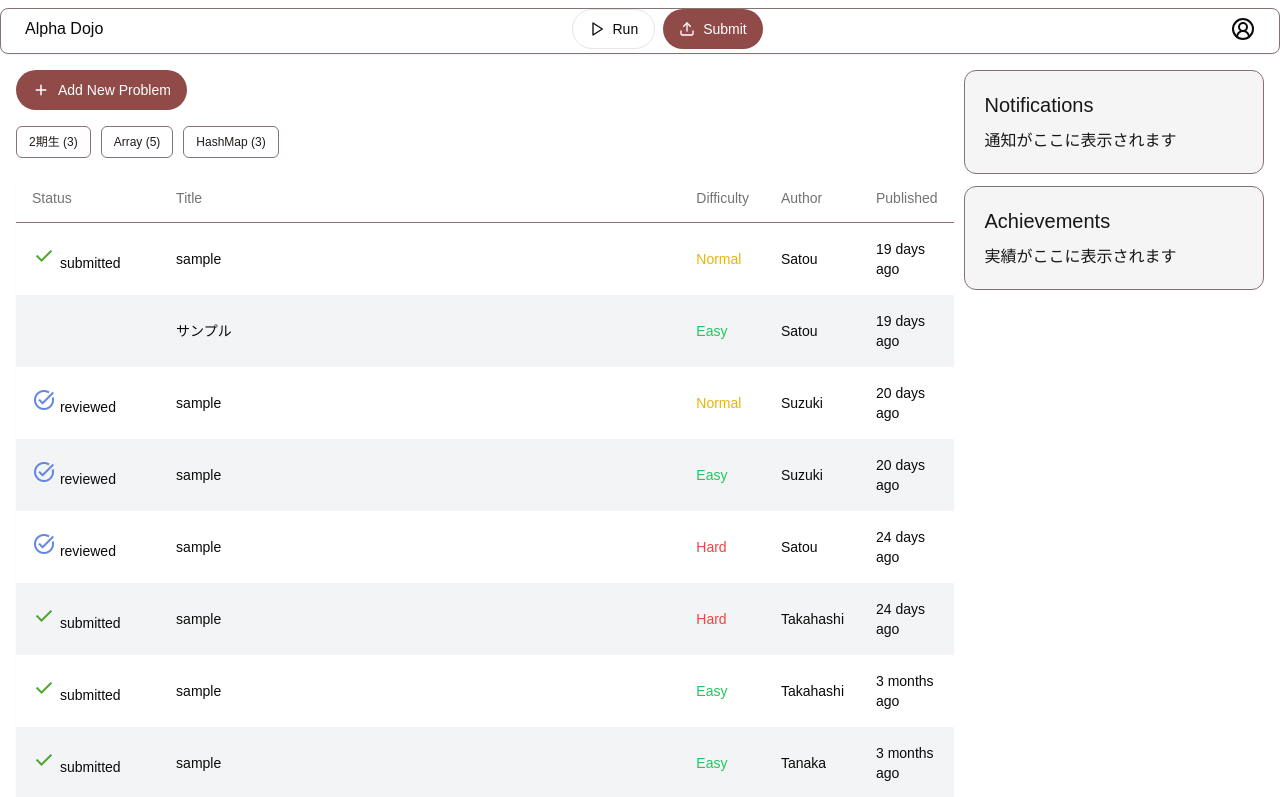
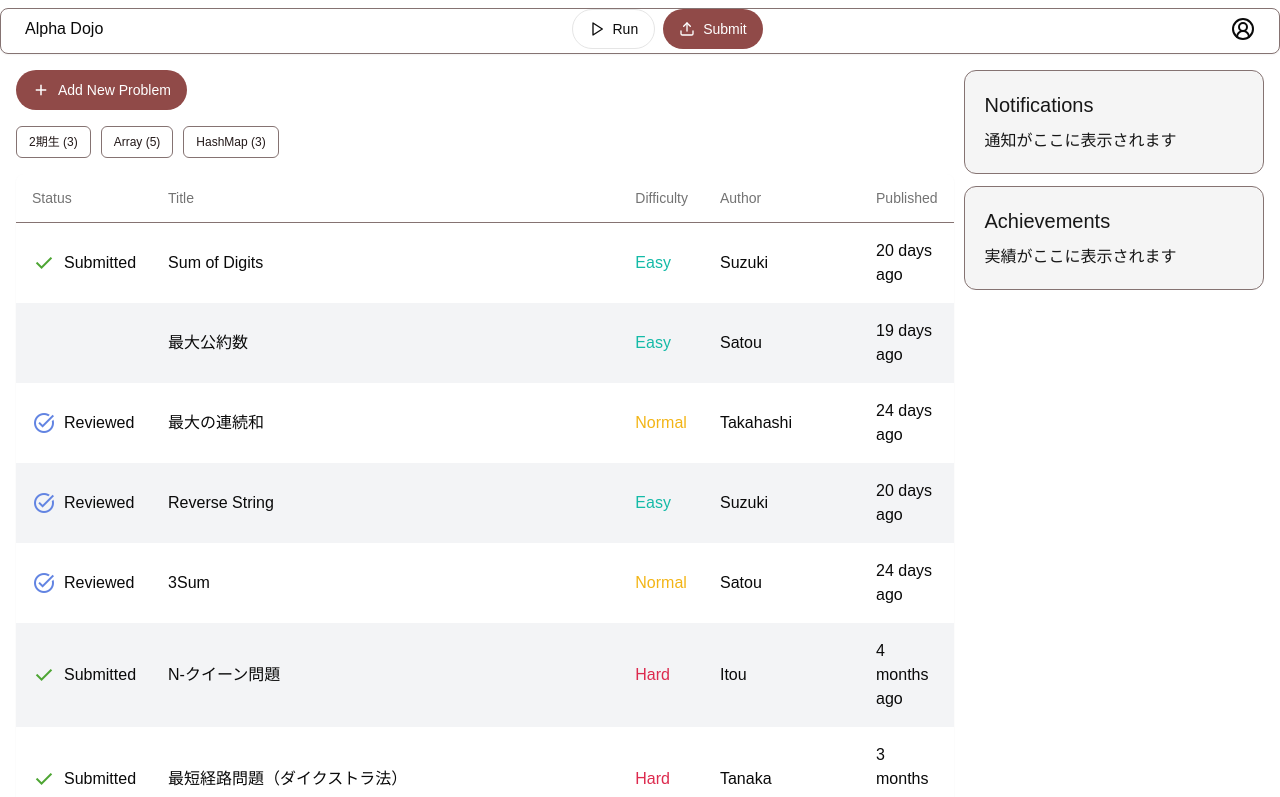
Before and after one commit to Greek-Academy/alpha-dojo-v2, a Next.js app: page / in a window 1280 px wide. Shown: the top 797 px of the page. Built offline with nearby package versions, Linux system fonts and the light colour scheme.

Commit message:
修正: submission_table.tsxのスタイル調整と関数の統合 - TableBody全体の文字サイズを調整 - Statusのテキストを上下中央揃えに変更 - Difficultyのテキストと色の取得を1つの関数に統合
変更: page.tsxで仮データのtitleの値を変更

```diff
--- a/app/components/submission-table.tsx
+++ b/app/components/submission-table.tsx
@@ -13,7 +13,7 @@ import { formatDistanceToNow } from 'date-fns';
 import { CheckIcon, TaskAltIcon } from "./icons/material-symbols";
 
 export type Sample = {
-    status: "" | "submitted" | "reviewed",   // 提出物の状態（1: submitted, 2: reviewed）
+    status: "" | "submitted" | "reviewed",   // 提出物の状態
     title: string,    // 提出物のタイトル
     difficulty: number, // 提出物の難易度（1: Easy, 2: Normal, 3: Hard）
     author: string,   // 提出物の作成者
@@ -25,43 +25,17 @@ export type Props = {
     className?: string
 }
 
-// status の数値に対応する文字列を返す（1→ 'submitted', 2→ 'reviewed'）
-const mapStatus = (status: number): string => {
-    switch (status) {
-        case 1:
-            return 'submitted';
-        case 2:
-            return 'reviewed';
-        default:
-            return '';
-    }
-};
-
-// difficulty の数値に対応する文字列を返す（1→ 'Easy', 2→ 'Normal', 3→ 'Hard'）
-const mapDifficulty = (difficulty: number): string => {
+// difficulty の数値に対応する色付きテキストを返す（1→ 'Easy'(緑), 2→ 'Normal'(黄), 3→ 'Hard'(赤)）
+const getDifficultyInfo = (difficulty: number): { text: string, color: string } => {
     switch (difficulty) {
         case 1:
-            return 'Easy';
+            return { text: 'Easy', color: 'text-difficulty-easy' };
         case 2:
-            return 'Normal';
+            return { text: 'Normal', color: 'text-difficulty-medium' };
         case 3:
-            return 'Hard';
+            return { text: 'Hard', color: 'text-difficulty-hard' };
         default:
-            return '';
-    }
-};
-
-// difficulty の数値に基づいてテキストの色を返す（1→ 緑, 2→ 黄色, 3→ 赤）
-const getDifficultyTextColor = (difficulty: number): string => {
-    switch (difficulty) {
-      case 1:
-        return "text-green-500";
-      case 2:
-        return "text-yellow-500";
-      case 3:
-        return "text-red-500";
-      default:
-        return "";
+            return { text: '', color: '' };
     }
 };
 
@@ -76,13 +50,23 @@ const timeAgo = (dateString: string): string => {
 const statusIcon = (status: string): JSX.Element => {
     switch (status) {
         case "submitted":
-            return <><CheckIcon className="text-status-submitted"/> submitted</>;
+            return (
+                <span className="flex items-center">
+                    <CheckIcon className="text-status-submitted" />
+                    <span className="ml-2">Submitted</span>
+                </span>
+            );
         case "reviewed":
-            return <><TaskAltIcon className="text-status-reviewed"/> reviewed</>;
+            return (
+                <span className="flex items-center">
+                    <TaskAltIcon className="text-status-reviewed" />
+                    <span className="ml-2">Reviewed</span>
+                </span>
+            );
         default:
             return <></>;
     }
-}
+};
 
 export const SubmissionTable = ({data, className}: Props) => {
     return (
@@ -90,25 +74,28 @@ export const SubmissionTable = ({data, className}: Props) => {
             <Table>
                 <TableHeader>
                     <TableRow>
-                        <TableHead className="w-1/6">Status</TableHead>
-                        <TableHead className="w-2/3">Title</TableHead>
-                        <TableHead className="w-1/12">Difficulty</TableHead>
-                        <TableHead className="w-1/12">Author</TableHead>
-                        <TableHead className="w-1/12">Published</TableHead>
+                        <TableHead className="w-1/9">Status</TableHead>
+                        <TableHead className="w-1/2">Title</TableHead>
+                        <TableHead className="w-1/9">Difficulty</TableHead>
+                        <TableHead className="w-1/6">Author</TableHead>
+                        <TableHead className="w-1/9">Published</TableHead>
                     </TableRow>
                 </TableHeader>
-                <TableBody>
-                    {data.map((item, index) => (
-                       <TableRow key={index} className={index % 2 === 0 ? "bg-white border-none" : "bg-gray-100 border-none"}>
-                            <TableCell>{statusIcon(item.status)}</TableCell>
-                            <TableCell>{item.title}</TableCell>
-                            <TableCell className={getDifficultyTextColor(item.difficulty)}>{mapDifficulty(item.difficulty)}</TableCell>
-                            <TableCell>{item.author}</TableCell>
-                            <TableCell>{timeAgo(item.published)}</TableCell>
-                        </TableRow>
-                    ))}
+                <TableBody className="text-base">
+                    {data.map((item, index) => {
+                        const { text: difficultyText, color: difficultyColor } = getDifficultyInfo(item.difficulty);
+                        return (
+                            <TableRow key={index} className={index % 2 === 0 ? "bg-white border-none":"bg-gray-100 border-none"}>
+                                <TableCell>{statusIcon(item.status)}</TableCell>
+                                <TableCell>{item.title}</TableCell>
+                                <TableCell className={difficultyColor}>{difficultyText}</TableCell>
+                                <TableCell>{item.author}</TableCell>
+                                <TableCell>{timeAgo(item.published)}</TableCell>
+                            </TableRow>
+                        );
+                    })}
                 </TableBody>
             </Table>
         </Card>
     );
-}
+};
--- a/app/page.tsx
+++ b/app/page.tsx
@@ -6,15 +6,15 @@ import { Sample, SubmissionTable } from './components/submission-table';
 
 export default function Home() {
   const data: Sample[] = [
-    { status: "submitted", title: "sample", difficulty: 2, author: "Satou", published: "2025-01-05T15:00:00" }, // publishedはISO8601形式で仮設定
-    { status: "", title: "サンプル", difficulty: 1, author: "Satou", published: "2025-01-05T10:00:00" },
-    { status: "reviewed", title: "sample", difficulty: 2, author: "Suzuki", published: "2025-01-04T10:00:00" },
-    { status: "reviewed", title: "sample", difficulty: 1, author: "Suzuki", published: "2025-01-04T10:00:00" },
-    { status: "reviewed", title: "sample", difficulty: 3, author: "Satou", published: "2024-12-31T10:00:00" },
-    { status: "submitted", title: "sample", difficulty: 3, author: "Takahashi", published: "2024-12-31T10:00:00" },
-    { status: "submitted", title: "sample", difficulty: 1, author: "Takahashi", published: "2024-11-04T10:00:00" },
-    { status: "submitted", title: "sample", difficulty: 1, author: "Tanaka", published: "2024-11-04T10:00:00" },
-    { status: "submitted", title: "sample", difficulty: 2, author: "Itou", published: "2024-10-04T10:00:00" },
+    { status: "submitted", title: "Sum of Digits", difficulty: 1, author: "Suzuki", published: "2025-01-04T10:00:00" },
+    { status: "", title: "最大公約数", difficulty: 1, author: "Satou", published: "2025-01-05T10:00:00" },
+    { status: "reviewed", title: "最大の連続和", difficulty: 2, author: "Takahashi", published: "2024-12-31T10:00:00" },
+    { status: "reviewed", title: "Reverse String", difficulty: 1, author: "Suzuki", published: "2025-01-04T10:00:00" },
+    { status: "reviewed", title: "3Sum", difficulty: 2, author: "Satou", published: "2024-12-31T10:00:00" },
+    { status: "submitted", title: "N-クイーン問題", difficulty: 3, author: "Itou", published: "2024-10-04T10:00:00" },
+    { status: "submitted", title: "最短経路問題（ダイクストラ法）", difficulty: 3, author: "Tanaka", published: "2024-11-04T10:00:00" },
+    { status: "submitted", title: "FizzBuzz", difficulty: 1, author: "Satou", published: "2025-01-05T15:00:00" },
+    { status: "submitted", title: "動的計画法によるナップサック問題", difficulty: 3, author: "Takahashi", published: "2024-12-31T10:00:00" },
   ]
   return (
     <div className="px-4 py-2.5 flex gap-2.5 w-full">
```
